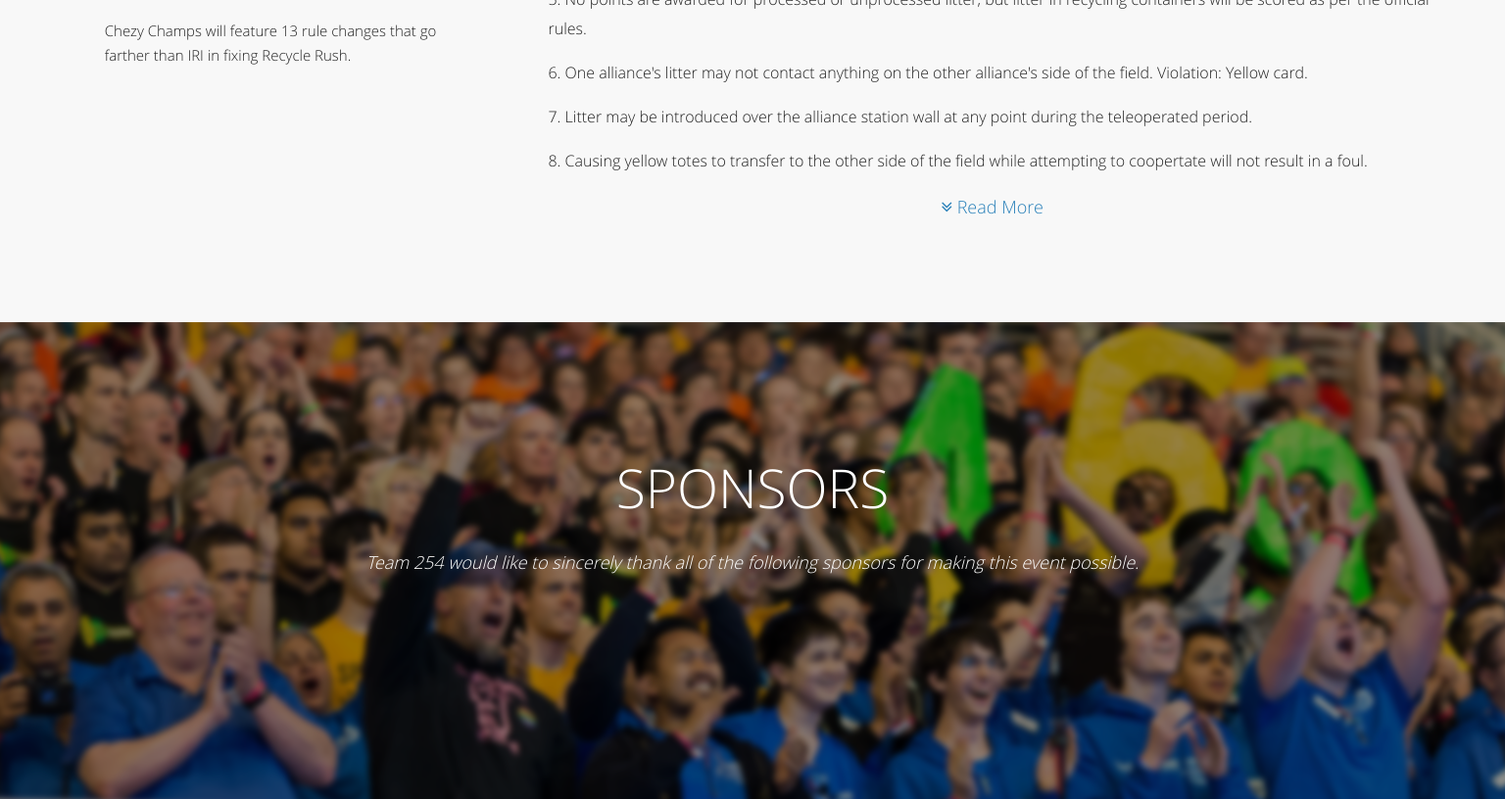
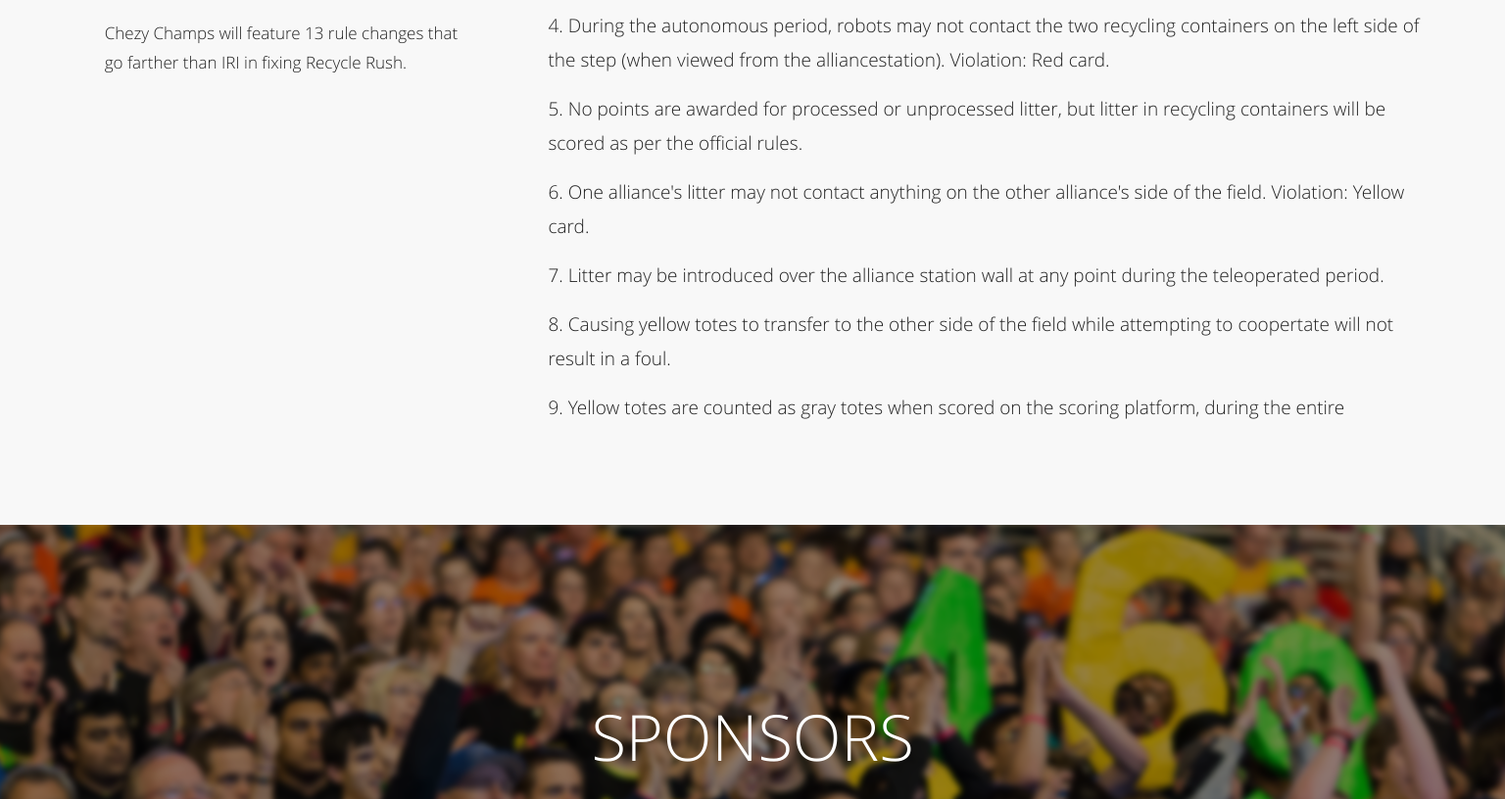
Before and after one commit to Team254/chezy-champs-website, a PHP site: page / in a window 1536 px wide. Shown: the part 2650-3466 px from the top of the page at 98% size. Run offline with PHP 8.4, Linux system fonts and the light colour scheme; some libraries are stand-ins or nearby versions.

Commit message:
Optimized Sponsor and rules sections for larger screens
its all in the title

```diff
--- a/files/home.css
+++ b/files/home.css
@@ -348,7 +348,12 @@
 	display: block;
 }
 
-.rule-changes>.social-container {
+.rule-holder {
+	text-align: center;
+	padding-left: 35%;
+}
+
+.rule-holder>.social-container {
 	font-size: 18px;
 	color: #2980b9;
 	font-family: 'Open Sans Light', sans-serif;
@@ -404,7 +409,7 @@ a:focus, a:hover {
 	margin-top: 30px;
 	width: 64%;
 	display: inline-block;
-	height: auto;
+	height: 49vw;
 	overflow: hidden;
 }
 
@@ -563,6 +568,10 @@ a:focus, a:hover {
 	height: 400px;
 }
 
+.taller {
+	height:450px
+}
+
 .sponsor-column {
 	width: 50%;
 	display: inline-block;
@@ -572,11 +581,12 @@ a:focus, a:hover {
 	height: 100%;
 }
 
-.sponsor-logo {
+.sponsor-logos {
 	width: 60%;
 	margin-left: 20%;
 	margin-top: 50px;
 	text-align: center;
+	display: block!important;
 }
 
 .sponsor-title {
@@ -1033,4 +1043,55 @@ a:focus, a:hover {
 		margin-top: 3px;
 	}
 
+	.rule-changes>p {
+		font-size: 19px;
+		line-height: 35px;
+	}
+
+	.deadlift>p {
+		font-size: 17px;
+		line-height: 30px;
+	}
+
+	.rule-holder {
+		display: none;
+	}
+
+	.sponsor-img-container {
+		height: 690px;
+	}
+
+	.sponsor-img {
+		height: 700px;
+	}
+
+	.sponsor-header {
+		font-size: 65px;
+		margin-top: -520px;
+	}
+
+	.sponsor-title {
+		font-size: 30px;
+		margin-top: 40px;
+	}
+
+	.sponsor-blurb {
+		font-size: 18px;
+		width: 72%;
+		margin-left: 14%;
+	}
+
+	.sponsor-row {
+		height: 520px;
+	}
+
+	.button-border {
+		font-size: 17px;
+		margin: 35px 0;
+	}
+
+	.taller {
+		height: 600px;
+	}
+
 }
--- a/index.html
+++ b/index.html
@@ -16,29 +16,41 @@
 	<script type="text/javascript">
 		function toggleHidden() {
 			var el = $('.rule-changes');
-			el.height("auto");
-    		curHeight = el.height();
-    		$('#extra p').toggleClass('hidden');
-    		autoHeight = el.height();
-    		if($('#extra p').hasClass('hidden')) {
-    			console.log("hidden");
-    			$('#extra p').removeClass('hidden');
-    			el.height(curHeight).animate({height: autoHeight}, 1000);
-    			setTimeout(
-				  function()
-				  {
-				    $('#extra p').addClass('hidden');
-				  }, 1000);
-	    		}
-    		else {
-    			el.height(curHeight).animate({height: autoHeight}, 1000);
-    		}
+			if ($("#toggle").html() == " Read More") {
+				console.log("open");
+				el.height("auto");
+				autoHeight = el.height();
+				el.height("49vw").animate({height: autoHeight}, 1000);
+			}
+			else {
+				autoHeight = el.height();
+				el.height(autoHeight).animate({height: "49vw"}, 1000);
+			}
+
+			// var el = $('.rule-changes');
+			// el.height("auto");
+   //  		curHeight = el.height();
+   //  		$('#extra p').toggleClass('hidden');
+   //  		autoHeight = el.height();
+   //  		if($('#extra p').hasClass('hidden')) {
+   //  			console.log("hidden");
+   //  			$('#extra p').removeClass('hidden');
+   //  			el.height("49vw").animate({height: "auto"}, 1000);
+   //  			setTimeout(
+			// 	  function()
+			// 	  {
+			// 	    $('#extra p').addClass('hidden');
+			// 	  }, 1000);
+	  //   		}
+   //  		else {
+   //  			el.height(curHeight).animate({height: autoHeight}, 1000);
+   //  		}
 
 
 			if ($("#toggle").html() == " Read More")
-				$(".rule-changes .social-container").html("<i class=\"fa fa-angle-double-up\"></i><span id=\"toggle\"> Read Less</span>");
+				$(".rule-holder .social-container").html("<i class=\"fa fa-angle-double-up\"></i><span id=\"toggle\"> Read Less</span>");
 			else
-				$(".rule-changes .social-container").html("<i class=\"fa fa-angle-double-down\"></i><span id=\"toggle\"> Read More</span>");
+				$(".rule-holder .social-container").html("<i class=\"fa fa-angle-double-down\"></i><span id=\"toggle\"> Read More</span>");
 		}
 
 		$(function() {
@@ -281,13 +293,14 @@
 					<p>6. One alliance's litter may not contact anything on the other alliance's side of the field. Violation: Yellow card.</p>
 					<p>7. Litter may be introduced over the alliance station wall at any point during the teleoperated period.</p>
 					<p>8. Causing yellow totes to transfer to the other side of the field while attempting to coopertate will not result in a foul.</p>
-					<span id="extra">
-						<p class="hidden">9. Yellow totes are counted as gray totes when scored on the scoring platform, during the entire tournament.</p>
-						<p class="hidden">10. Playoff rounds are head-to-head, best of three, using the 2014 bracket structure.</p>
-						<p class="hidden">11. Any number of alliance members may be within the human player zone during the teleoperated period.</p>
-						<p class="hidden">12. Alliance members may contact the chute door and totes simultaneously.</p>
-						<p class="hidden">13. Teams must be able to demonstrate, if asked by the head referee, that their robot fits within the TRANSPORT CONFIGURATION, but may transport their robot however they see fit.</p>
-					</span>
+					<p>9. Yellow totes are counted as gray totes when scored on the scoring platform, during the entire tournament.</p>
+					<p>10. Playoff rounds are head-to-head, best of three, using the 2014 bracket structure.</p>
+					<p>11. Any number of alliance members may be within the human player zone during the teleoperated period.</p>
+					<p>12. Alliance members may contact the chute door and totes simultaneously.</p>
+					<p>13. Teams must be able to demonstrate, if asked by the head referee, that their robot fits within the TRANSPORT CONFIGURATION, but may transport their robot however they see fit.</p>
+
+				</div>
+				<div class="rule-holder">
 					<a style="cursor:pointer" onclick="toggleHidden()" class="social-container">
 						<i class="fa fa-angle-double-down"></i>
 						<span id="toggle"> Read More</span>
@@ -355,7 +368,7 @@
 					<img src="http://www.infiniteunknown.net/wp-content/uploads/2010/02/bae-systems.jpg" width="100%">
 				</div>
 				<div class="sponsor-column">
-					<div class="sponsor-logo">
+					<div class="sponsor-logos">
 						<img src="http://www.corporatewatch.org.uk/sites/default/files/BAE-logo.jpg" width="100%">
 					</div>
 					<p class="sponsor-title">SPONSOR TITLE</p>
@@ -369,9 +382,9 @@
 				</div>
 			</div>
 
-			<div class="sponsor-row" style="height:450px">
+			<div class="sponsor-row taller">
 				<div class="sponsor-column">
-					<div class="sponsor-logo">
+					<div class="sponsor-logos">
 						<img src="http://www.socalgreenrealestateblog.com/wp-content/uploads/2015/03/NASA-logo.png" width="40%">
 					</div>
 					<p class="sponsor-title">SPONSOR TITLE</p>
```
